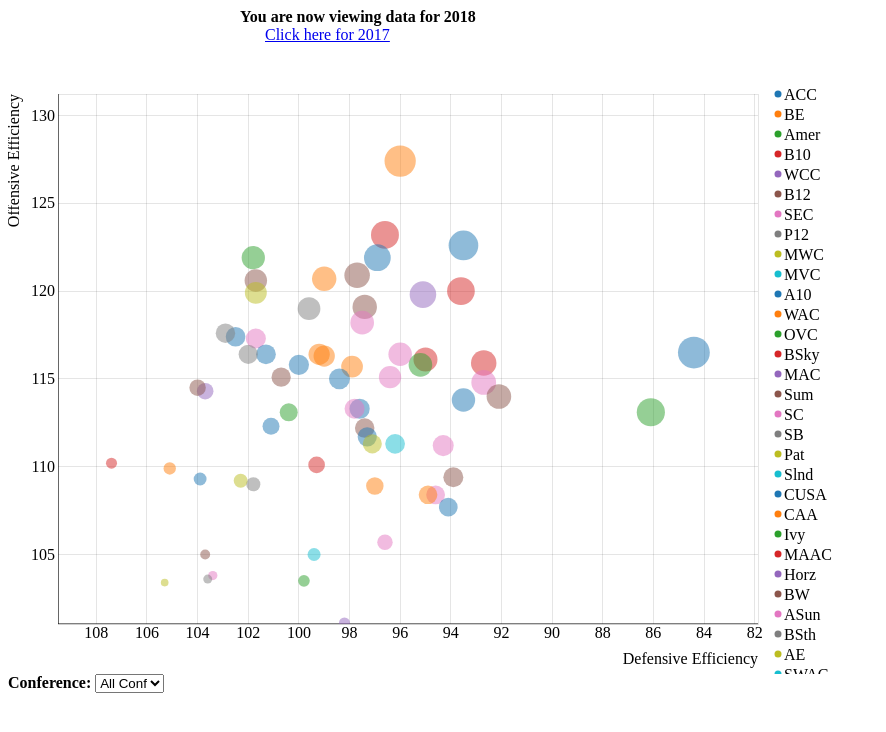
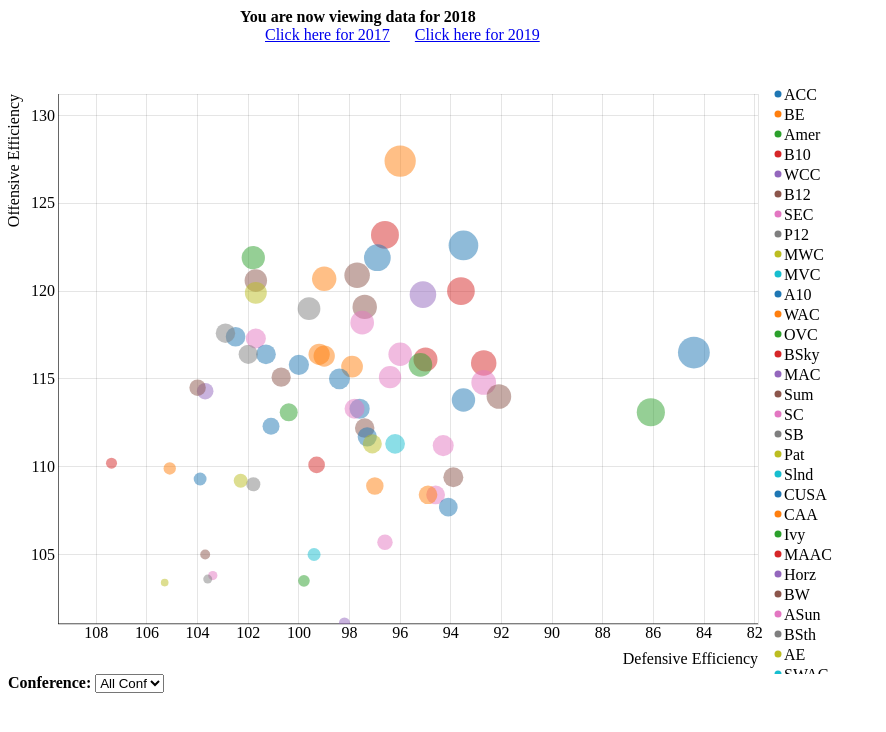
Before and after one commit to martindonnells/martindonnells, a Jekyll site: the page md4/ncaam/ncaam2018.html, which Jekyll copies as it is, in a window 1280 px wide. Shown: the top 732 px of the page, without its empty margins (0-886 px from the left). Built offline with Jekyll 4.4.1, drawn with Linux system fonts in a browser that asks for light colours.

Commit message:
Update ncaam2018.html

```diff
--- a/md4/ncaam/ncaam2018.html
+++ b/md4/ncaam/ncaam2018.html
@@ -79,6 +79,7 @@ height="0" width="0" style="display:none;visibility:hidden"></iframe></noscript>
     <div id="top-nav-nba">
 	    <b>You are now viewing data for 2018</b><br />
 	    <a class="top-nav-link nba-2017" href="ncaam2017.html">Click here for 2017</a>
+	    <a class="top-nav-link nba-2019" href="ncaam2019.html">Click here for 2019</a>
 	  </div>
     <div id="scatter"></div>
 
```
